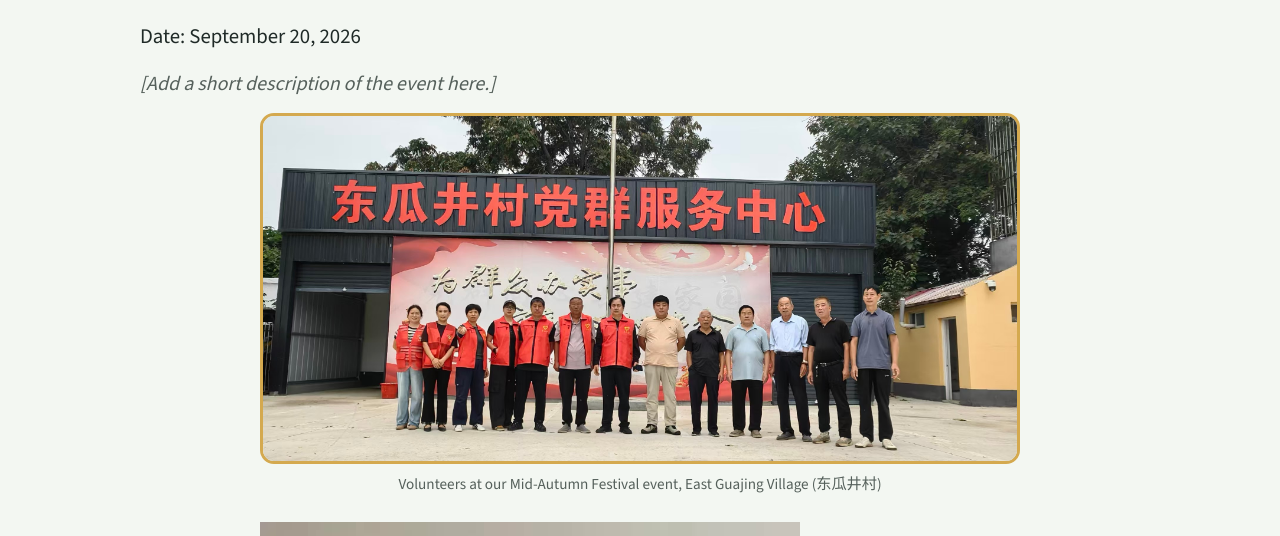
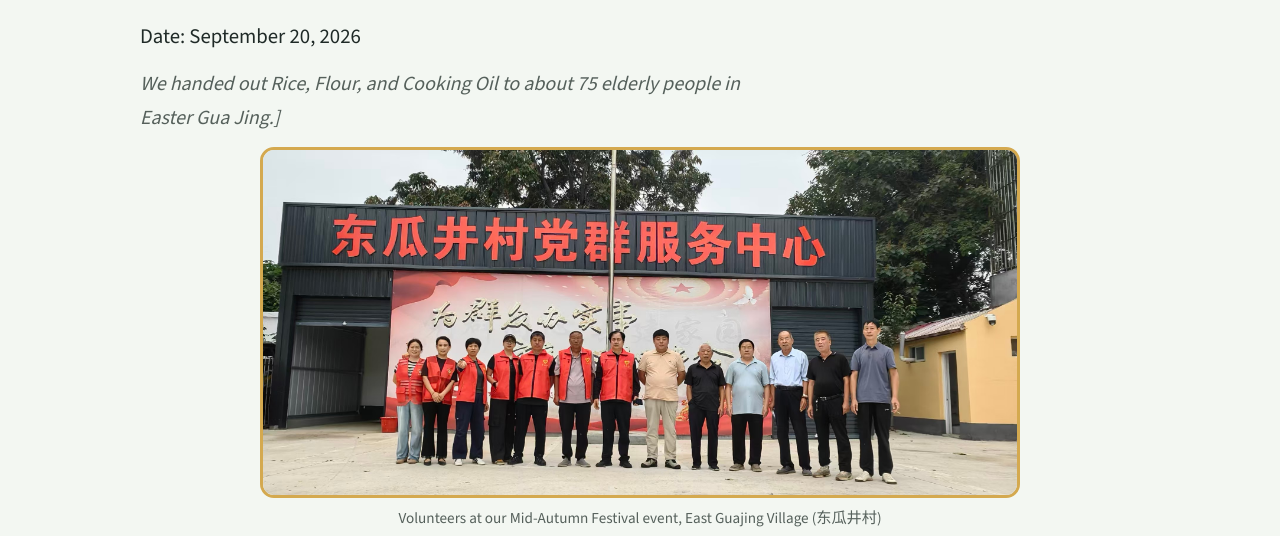
Before and after one commit to jianguochen/chenfamilycharitablefoundation, a plain HTML site: page events.html in a window 1280 px wide. Shown: the part 264-800 px from the top of the page. Drawn offline with nearby package versions, Linux system fonts and the light colour scheme; grey boxes are pictures that could not be loaded.

Commit message:
Update events.html

```diff
--- a/events.html
+++ b/events.html
@@ -16,7 +16,7 @@
 <main>
 <h1><span class="en">Our first event: Mid-Autumn Festival</span><span class="zh">首次活动：中秋节</span></h1>
 <p class="lead"><span class="en">Date: September 20, 2026</span><span class="zh">日期：2026年9月20日</span><br><span class="todo"><span class="en"></span><span class="zh"></span></span></p>
-<p class="todo"><span class="en">[Add a short description of the event here.]</span><span class="zh">[在此添加活动简介。]</span></p>
+<p class="todo"><span class="en">We handed out Rice, Flour, and Cooking Oil to about 75 elderly people in Easter Gua Jing.]</span><span class="zh">给东瓜井村75位80岁的老人送去了大米， 面粉， 和食用油。]</span></p>
 <figure class="photo"><img src="imgs/first_event_group.jpg" alt="Volunteers standing in front of the East Guajing Village service center at the Mid-Autumn Festival event" loading="lazy"><figcaption><span class="en">Volunteers at our Mid-Autumn Festival event, East Guajing Village (东瓜井村)</span><span class="zh">中秋节活动中的志愿者，东瓜井村</span></figcaption></figure>
 <figure class="photo video"><video controls preload="metadata" poster="imgs/first_event_video_poster.jpg" src="videos/first_event.mp4"></video><figcaption><span class="en">Video from the event</span><span class="zh">活动视频</span> · <a href="videos/first_event.mp4"><span class="en">Open the video in a new tab</span><span class="zh">在新页面打开视频</span></a></figcaption></figure>
 </main>
```
